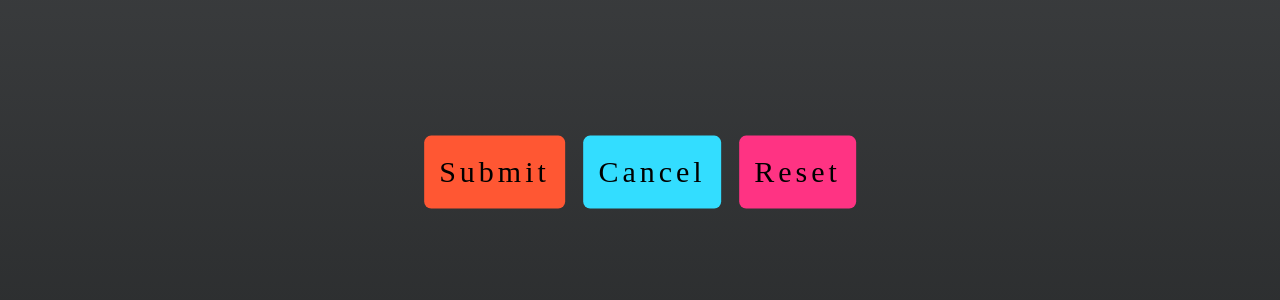
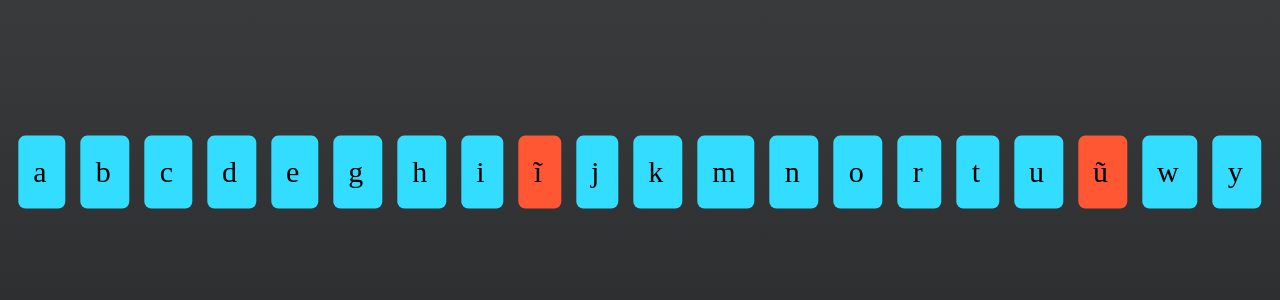
Before and after one commit to unitdevusd/kikuyu-sound-machine, a plain HTML site: page index.html in a window 1280 px wide. Shown: the part 228-528 px from the top of the page. Drawn offline with Linux system fonts and the light colour scheme; a web font is replaced by a local one.

Commit message:
adding kikuyu buttons

```diff
--- a/css/style.css
+++ b/css/style.css
@@ -1,15 +1,17 @@
 /*------- Font Family Starts -------*/
 
-@font-face { font-family: "Double_Bubble_shadow"; src: url("../fonts/Double_Bubble_shadow.otf"); }
+/* @font-face { font-family: "Double_Bubble_shadow"; src: url("../fonts/Double_Bubble_shadow.otf"); } */
 
 /*------- Font Family Ends -------*/
 
 /*------- Reset CSS Starts -------*/
 
-html { font-size: 10px; letter-spacing: 1px; }
+html { font-size: 10px; letter-spacing: 10px; }
 body { background: #232526; background: -webkit-linear-gradient(to right, #414345, #232526); background: linear-gradient(to bottom, #414345, #232526); height: 100vh; }
 body, ul { box-sizing: border-box; margin: 0; padding: 0; }
-li { list-style: none; }
+li {
+    list-style: none;
+}
 a,
 a:hover,
 a:focus { text-decoration: none; transition: 0.5s linear; -webkit-transition: 0.5s linear; -moz-transition: 0.5s linear; -ms-transition: 0.5s linear; -o-transition: 0.5s linear; }
@@ -21,10 +23,33 @@ a:focus { text-decoration: none; transition: 0.5s linear; -webkit-transition: 0.
 .adjust-button { left: 50%; position: absolute; top: 50%; transform: translate(-50%,-50%); -webkit-transform: translate(-50%,-50%); -moz-transform: translate(-50%,-50%); -ms-transform: translate(-50%,-50%); -o-transform: translate(-50%,-50%); }
 .btn-listing > li { display: inline-block; margin-right: 15px; }
 .btn-listing > li:last-child { margin-right: 0; }
-.btn-listing > li:first-child > a { background-color: #FF5733; }
+.btn-listing > li:first-child > a { background-color: #33DDFF; }
 .btn-listing > li:nth-child(2) > a { background-color: #33DDFF; }
-.btn-listing > li:last-child > a { background-color: #FF3383; }
+.btn-listing > li:nth-child(9) > a { background-color: #FF5733; }
+.btn-listing > li:nth-child(3) > a { background-color: #33DDFF; }
+.btn-listing > li:nth-child(4) > a { background-color: #33DDFF; }
+.btn-listing > li:nth-child(5) > a { background-color: #33DDFF; }
+.btn-listing > li:nth-child(6) > a { background-color: #33DDFF; }
+.btn-listing > li:nth-child(7) > a { background-color: #33DDFF; }
+.btn-listing > li:nth-child(8) > a { background-color: #33DDFF; }
+.btn-listing > li:nth-child(9) > a { background-color: #FF5733; }
+.btn-listing > li:nth-child(10) > a { background-color: #33DDFF; }
+.btn-listing > li:nth-child(11) > a { background-color: #33DDFF; }
+.btn-listing > li:nth-child(12) > a { background-color: #33DDFF; }
+.btn-listing > li:nth-child(13) > a { background-color: #33DDFF; }
+.btn-listing > li:nth-child(14) > a { background-color: #33DDFF; }
+.btn-listing > li:nth-child(15) > a { background-color: #33DDFF; }
+.btn-listing > li:nth-child(16) > a { background-color: #33DDFF; }
+.btn-listing > li:nth-child(17) > a { background-color: #33DDFF; }
+.btn-listing > li:nth-child(18) > a { background-color: #FF5733; }
+.btn-listing > li:nth-child(19) > a { background-color: #33DDFF; }
+.btn-listing > li:last-child > a { background-color: #33DDFF; }
 .btn-listing > li > a { border-radius: 7px; -webkit-border-radius: 7px; -moz-border-radius: 7px; -ms-border-radius: 7px; -o-border-radius: 7px; color: #000; display: block; font: 3rem/1.42857143 "Double_Bubble_shadow"; letter-spacing: 4px; padding: 15px; }
 .btn-listing > li.active > a { background-color: #fff; }
 
+.btn-listing{
+    display: flex;
+    align-items: space-between;
+}
+
 /*------- Button CSS Ends -------*/
--- a/index.html
+++ b/index.html
@@ -19,9 +19,27 @@
 	<!-- Button Section Starts -->
 	<div class="adjust-button">
 		<ul class="btn-listing">
-			<li><a href="#">Submit</a></li>
-			<li><a href="#">Cancel</a></li>
-			<li><a href="#">Reset</a></li>
+			<li><a href="#">a</a></li>
+			<li><a href="#">b</a></li>
+			<li><a href="#">c</a></li>
+			<li><a href="#">d</a></li>
+			<li><a href="#">e</a></li>
+			<li><a href="#">g</a></li>
+			<li><a href="#">h</a></li>
+			<li><a href="#">i</a></li>
+			<li><a href="#">ĩ</a></li>
+			<li><a href="#">j</a></li>
+			<li><a href="#">k</a></li>
+			<li><a href="#">m</a></li>
+			<li><a href="#">n</a></li>
+			<li><a href="#">o</a></li>
+			<li><a href="#">r</a></li>
+			<li><a href="#">t</a></li>
+			<li><a href="#">u</a></li>
+			<li><a href="#">ũ</a></li>
+			<li><a href="#">w</a></li>
+			<li><a href="#">y</a></li>
+
 		</ul>
 	</div>
 	<!-- Button Section Ends -->
```
